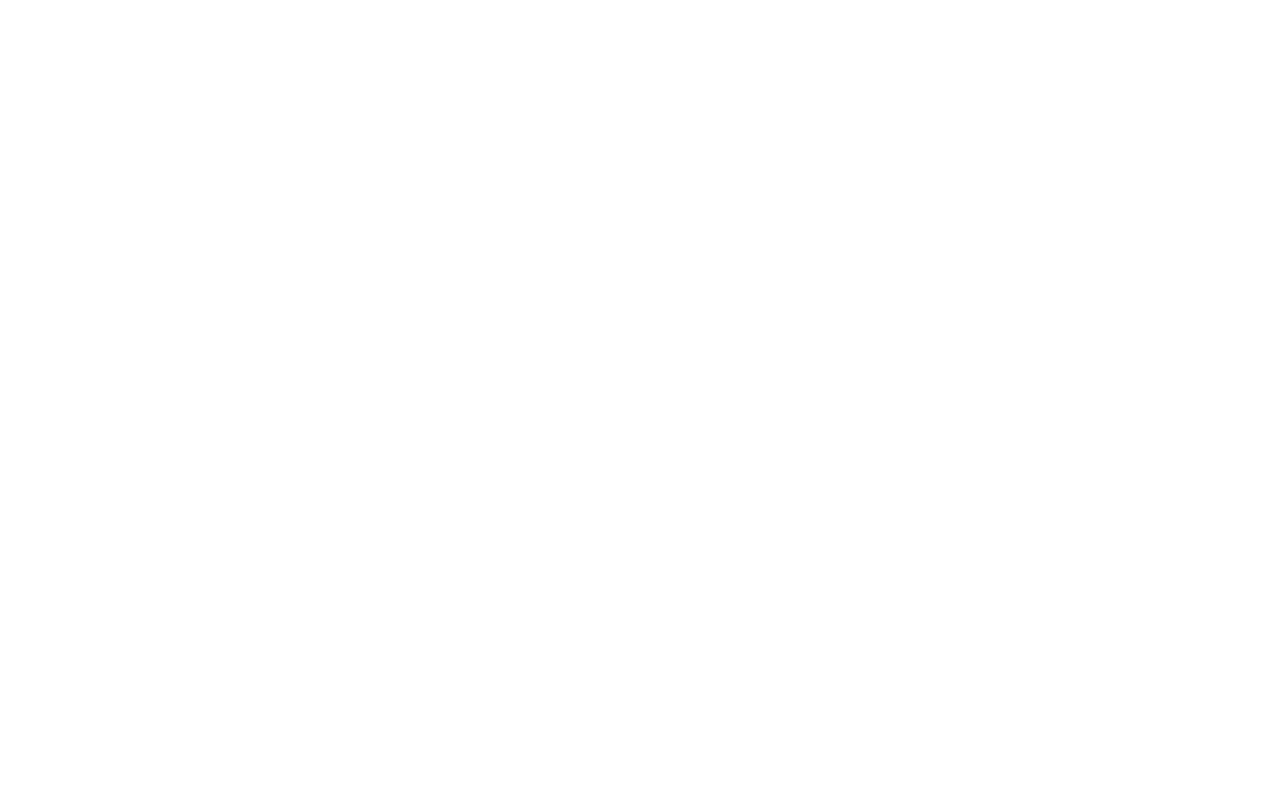
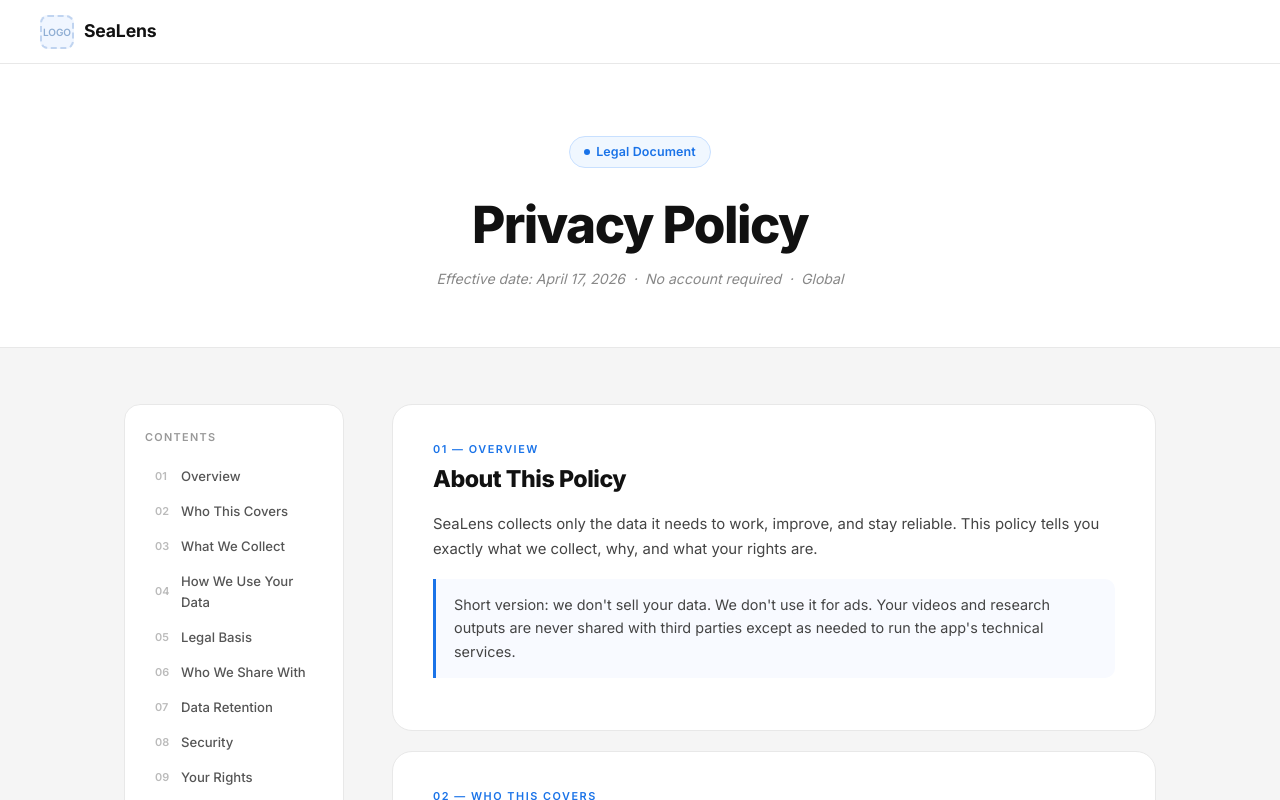
Before and after one commit to AppleDeveloperAcademyBali/SeaLens-app, a React (Vite) app: page /privacy in a window 1280 px wide. Shown: the top 800 px of the page. Built offline with nearby package versions, Linux system fonts and the light colour scheme.

Commit message:
feat: add privacy route

```diff
--- a/src/App.tsx
+++ b/src/App.tsx
@@ -1,3 +1,39 @@
+import { useEffect } from 'react';
+import { BrowserRouter, Navigate, Route, Routes } from 'react-router-dom';
+import privacyPolicyHtml from '../pages/privacy-policy.html?raw';
+
+const pageTitle =
+  privacyPolicyHtml.match(/<title>([\s\S]*?)<\/title>/i)?.[1]?.trim() ??
+  'SeaLens - Privacy Policy';
+
+const pageStyles =
+  privacyPolicyHtml.match(/<style>([\s\S]*?)<\/style>/i)?.[1]?.trim() ?? '';
+
+const pageBody =
+  privacyPolicyHtml.match(/<body[^>]*>([\s\S]*?)<\/body>/i)?.[1]?.trim() ??
+  privacyPolicyHtml;
+
+function PrivacyPolicy() {
+  useEffect(() => {
+    document.title = pageTitle;
+  }, []);
+
+  return (
+    <>
+      {pageStyles ? <style>{pageStyles}</style> : null}
+      <div dangerouslySetInnerHTML={{ __html: pageBody }} />
+    </>
+  );
+}
+
 export default function App() {
-  return null;
+  return (
+    <BrowserRouter>
+      <Routes>
+        <Route path="/privacy" element={<PrivacyPolicy />} />
+        <Route path="/" element={<Navigate to="/privacy" replace />} />
+        <Route path="*" element={<Navigate to="/privacy" replace />} />
+      </Routes>
+    </BrowserRouter>
+  );
 }
```
Also changed, not shown: 1 other file (tests, documents, lock files or other folders).
